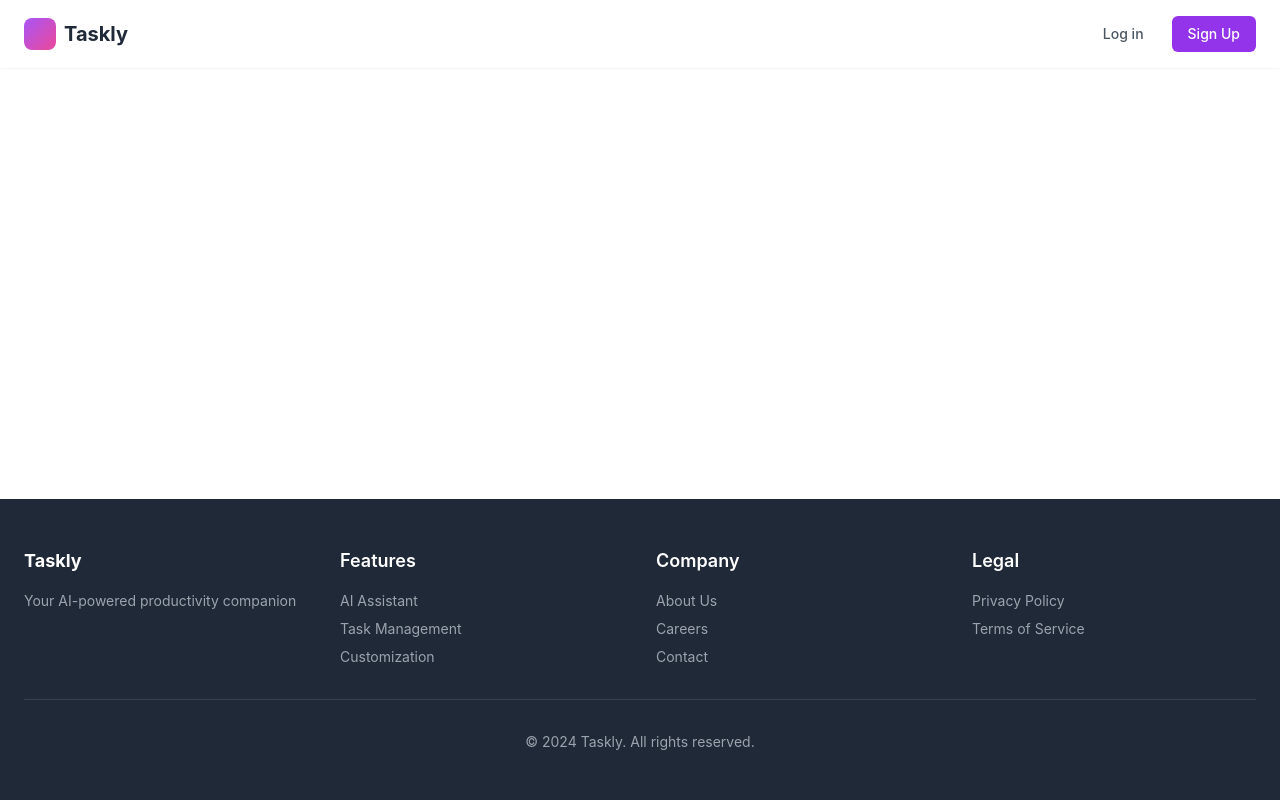
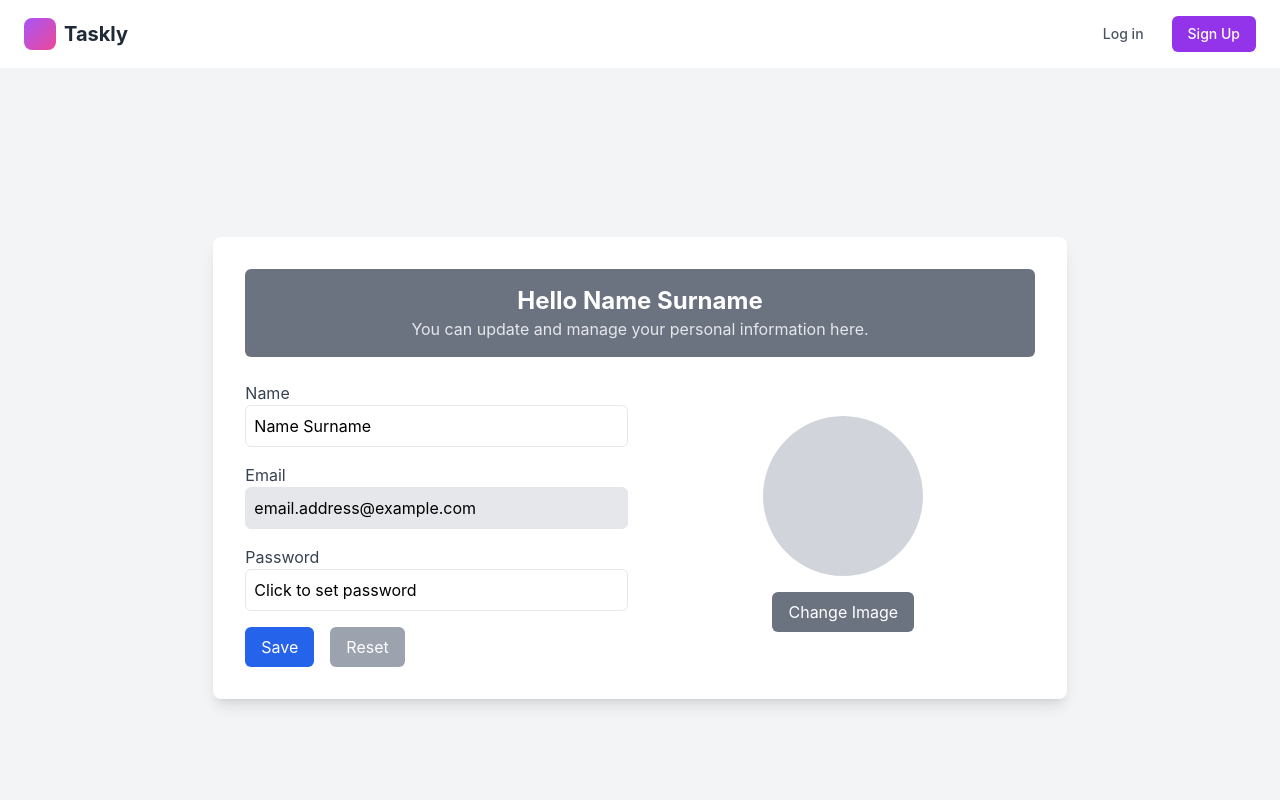
Before and after one commit to mpho-oganne/taskly-fullstack-project, a React (Create React App) app in the folder client/: page /profile in a window 1280 px wide. Shown: the top 800 px of the page. Built offline with nearby package versions, Linux system fonts and the light colour scheme.

Commit message:
Organized the folders structure in order to resolve conflict issues with the profile branch

```diff
--- a/client/src/App.js
+++ b/client/src/App.js
@@ -1,24 +1,29 @@
 import React from 'react';
 import { BrowserRouter as Router, Routes, Route } from 'react-router-dom';
 import HomePage from './Pages/HomePage/HomePage';
-import NavBar from './Pages/HomePage/NavBar'
-import SignIn from './components/Auth/SignIn'
-import SignUp from './components/Auth/SignUp'
+import Navbar from './Pages/HomePage/NavBar';
+import Profile from './Pages/Profile/profile';
+import Layout from './pagesLayout';
+import SignIn from './Components/Auth/SignIn';
+import SignUp from './Components/Auth/SignUp';
 import Footer from './Pages/HomePage/Footer';
 
 const App = () => {
   return (
     <Router>
       <div className="flex flex-col min-h-screen">
-        <NavBar />
+        <Navbar />
         <main className="flex-grow">
           <Routes>
             <Route path="/" element={<HomePage />} />
             <Route path="/signup" element={<SignUp />} />
             <Route path="/signin" element={<SignIn />} />
+            <Route path="/dashboard" element={<Layout />} /> {/*The other sections need to be added here */}
+            <Route path="/profile" element={<Profile />} /> {/* This needs to be wrapped with the navbar so that it doesn't show on its own*/}
+
           </Routes>
         </main>
-        <Footer />
+        <Footer /> {/*The footer, navbar and homepage need to be wrapped together */}
       </div>
     </Router>
   );
--- /dev/null
+++ b/client/src/Pages/Profile/profile.jsx
@@ -0,0 +1,91 @@
+import React, { useState } from 'react';
+
+function Profile() {
+  const [name, setName] = useState('Name Surname');
+  const [password, setPassword] = useState('');
+  const [isEditingName, setIsEditingName] = useState(false);
+  const [isEditingPassword, setIsEditingPassword] = useState(false);
+
+  return (
+    <div className="flex justify-center items-center h-screen bg-gray-100">
+
+      <div className="w-3/4 md:w-1/2 lg:w-2/3 bg-white p-8 rounded-lg shadow-lg grid gap-6"
+           style={{ gridTemplateRows: 'auto 1fr', gridTemplateColumns: '1fr', gridTemplateAreas: `"header" "body"` }}>
+
+        <div className="p-4 bg-gray-500 text-white rounded-md" style={{ gridArea: 'header' }}>
+          <h1 className="text-2xl font-bold text-center">Hello {name}</h1>
+          <p className="text-gray-200 text-center">You can update and manage your personal information here.</p>
+        </div>
+
+
+        <div className="grid grid-cols-1 md:grid-cols-2 gap-6" style={{ gridArea: 'body' }}>
+
+          <div className="flex-grow">
+
+            <div className="mb-4">
+              <label className="block text-gray-700">Name</label>
+              {isEditingName ? (
+                <input
+                  type="text"
+                  value={name}
+                  onChange={(e) => setName(e.target.value)}
+                  onBlur={() => setIsEditingName(false)}
+                  className="w-full p-2 border rounded-md"
+                />
+              ) : (
+                <div
+                  className="w-full p-2 border rounded-md bg-white cursor-pointer"
+                  onClick={() => setIsEditingName(true)}
+                >
+                  {name}
+                </div>
+              )}
+            </div>
+
+            <div className="mb-4">
+              <label className="block text-gray-700">Email</label>
+              <div className="w-full p-2 border rounded-md bg-gray-200 cursor-not-allowed">
+                email.address@example.com
+              </div>
+            </div>
+
+            <div className="mb-4">
+              <label className="block text-gray-700">Password</label>
+              {isEditingPassword ? (
+                <input
+                  type="password"
+                  value={password}
+                  onChange={(e) => setPassword(e.target.value)}
+                  onBlur={() => setIsEditingPassword(false)}
+                  className="w-full p-2 border rounded-md"
+                />
+              ) : (
+                <div
+                  className="w-full p-2 border rounded-md bg-white cursor-pointer"
+                  onClick={() => setIsEditingPassword(true)}
+                >
+                  {password ? '••••••••' : 'Click to set password'}
+                </div>
+              )}
+            </div>
+
+            <div className="flex space-x-4">
+              <button className="px-4 py-2 bg-blue-600 text-white rounded-md">Save</button>
+              <button className="px-4 py-2 bg-gray-400 text-white rounded-md">Reset</button>
+            </div>
+          </div>
+
+
+          <div className="flex-shrink-0 flex flex-col items-center justify-center">
+            <div className="w-40 h-40 bg-gray-300 rounded-full mb-4"></div>
+            <button className="px-4 py-2 bg-gray-500 text-white rounded-md">
+              Change Image
+            </button>
+          </div>
+        </div>
+      </div>
+    </div>
+  );
+}
+
+export default Profile;
--- /dev/null
+++ b/client/src/Pages/Profile/profileIntegration.jsx
@@ -0,0 +1,69 @@
+import React, { useState, useEffect } from 'react';
+import Profile from './profile';
+
+function ProfileInter() {
+  const [name, setName] = useState('Name Surname');
+  const [password, setPassword] = useState('');
+  const [isEditingName, setIsEditingName] = useState(false);
+  const [isEditingPassword, setIsEditingPassword] = useState(false);
+
+  useEffect(() => {
+    async function fetchProfile() {
+      try {
+        const response = await fetch('/user/profile', {
+          method: 'GET',
+          credentials: 'include',
+        });
+
+        if (!response.ok) {
+          throw new Error('Failed to fetch profile data');
+        }
+
+        const data = await response.json();
+        setName(data.name);
+      } catch (error) {
+        console.error('Error fetching profile data:', error);
+      }
+    }
+    fetchProfile();
+  }, []);
+
+  const handleSave = async () => {
+    try {
+      const updatedProfile = { name, password };
+      const response = await fetch('/user/update', {
+        method: 'PUT',
+        headers: {
+          'Content-Type': 'application/json',
+        },
+        credentials: 'include',
+        body: JSON.stringify(updatedProfile),
+      });
+
+      if (!response.ok) {
+        throw new Error('Failed to update profile');
+      }
+
+      alert('Profile updated successfully');
+    } catch (error) {
+      console.error('Error updating profile:', error);
+      alert('Failed to update profile');
+    }
+  };
+
+  return (
+    <Profile
+      name={name}
+      password={password}
+      setName={setName}
+      setPassword={setPassword}
+      isEditingName={isEditingName}
+      setIsEditingName={setIsEditingName}
+      isEditingPassword={isEditingPassword}
+      setIsEditingPassword={setIsEditingPassword}
+      handleSave={handleSave}
+    />
+  );
+}
+
+export default ProfileInter;
--- /dev/null
+++ b/client/src/components/Sidebar/sidebar.jsx
@@ -0,0 +1,50 @@
+import React from 'react';
+import { Link } from "react-router-dom";
+import '@fortawesome/fontawesome-free/css/all.min.css';
+
+function Navbar() {
+  return (
+    <nav className="bg-gray-800 h-screen w-64 p-6 flex flex-col items-center">
+
+      <div className="mb-4 flex flex-col items-center text-center">
+        <h2 className="text-white text-lg">Name Surname</h2>
+        <p className="text-gray-400 text-sm">email.address@example.com</p>
+      </div>
+
+      <ul className="text-white space-y-4 w-full">
+        <li className="w-full">
+          <a href="#dashboard" className="flex items-center space-x-2 p-2 hover:bg-gray-700 rounded-md">
+            <i className="fas fa-home text-xl"></i>
+            <span>Dashboard</span>
+          </a>
+        </li>
+        <li className="w-full">
+          <a href="#task-list" className="flex items-center space-x-2 p-2 hover:bg-gray-700 rounded-md">
+            <i className="fas fa-tasks text-xl"></i>
+            <span>Tasks</span>
+          </a>
+        </li>
+        <li className="w-full">
+          <a href="#calendar" className="flex items-center space-x-2 p-2 hover:bg-gray-700 rounded-md">
+            <i className="fas fa-calendar-alt text-xl"></i>
+            <span>Calendar</span>
+          </a>
+        </li>
+        <li className="w-full">
+          <a href="#reports" className="flex items-center space-x-2 p-2 hover:bg-gray-700 rounded-md">
+            <i className="fas fa-chart-line text-xl"></i>
+            <span>Reports</span>
+          </a>
+        </li>
+        <li className="w-full">
+          <Link to="/profile" className="flex items-center space-x-2 p-2 hover:bg-gray-700 rounded-md">
+            <i className="fas fa-user text-xl"></i>
+            <span>Profile</span>
+          </Link>
+        </li>
+      </ul>
+    </nav>
+  );
+}
+
+export default Navbar;
--- /dev/null
+++ b/client/src/pagesLayout.jsx
@@ -0,0 +1,20 @@
+import React from 'react';
+import Sidebar from './Components/Sidebar/sidebar';
+import Profile from './Pages/Profile/profile';
+
+function Layout() {
+  return (
+    <div className="flex h-screen">
+      {/* Navbar Section */}
+      <Sidebar />
+
+      {/* pages */}
+      <div className="flex-grow">
+        <Profile />
+
+      </div>
+    </div>
+  );
+}
+
+export default Layout;
```
